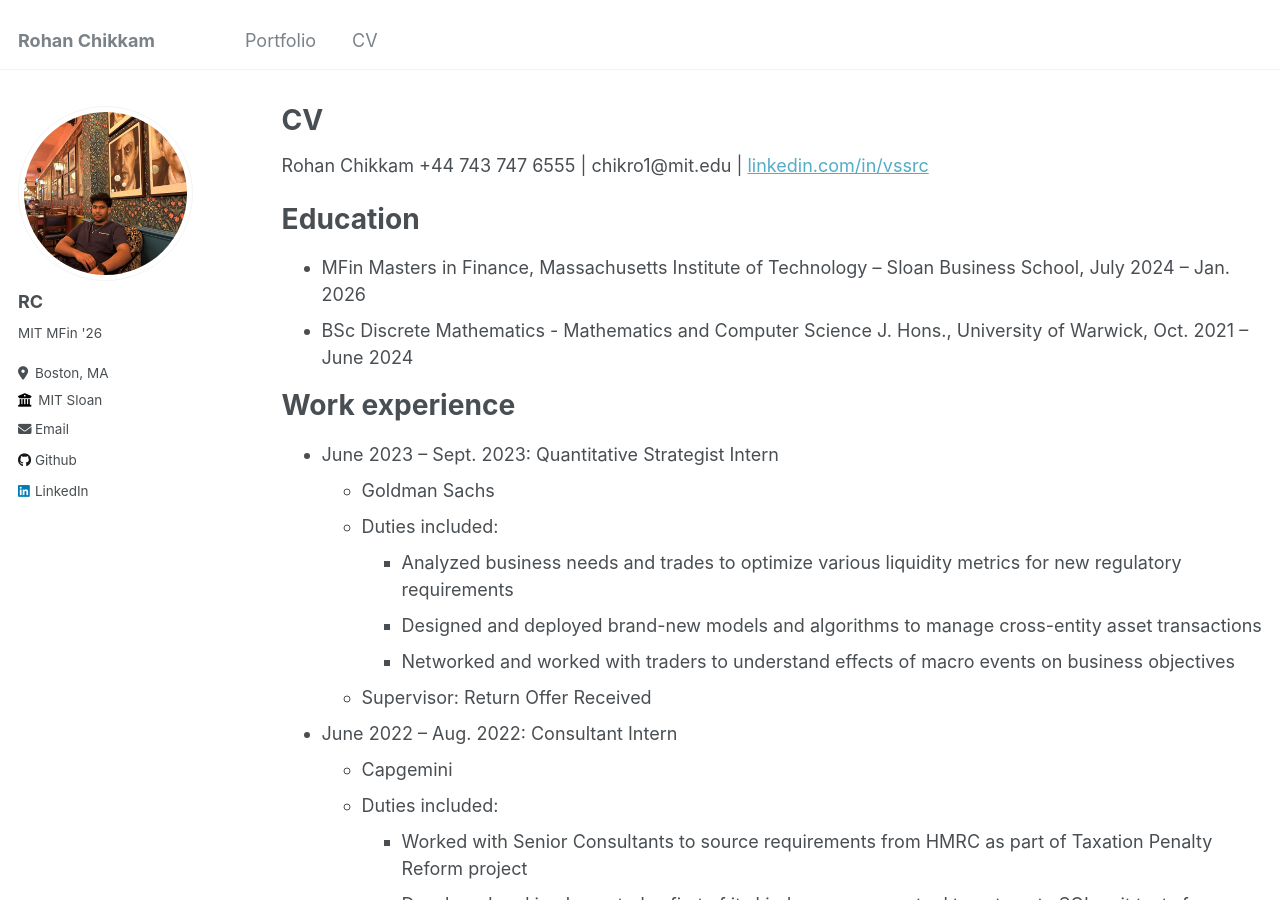
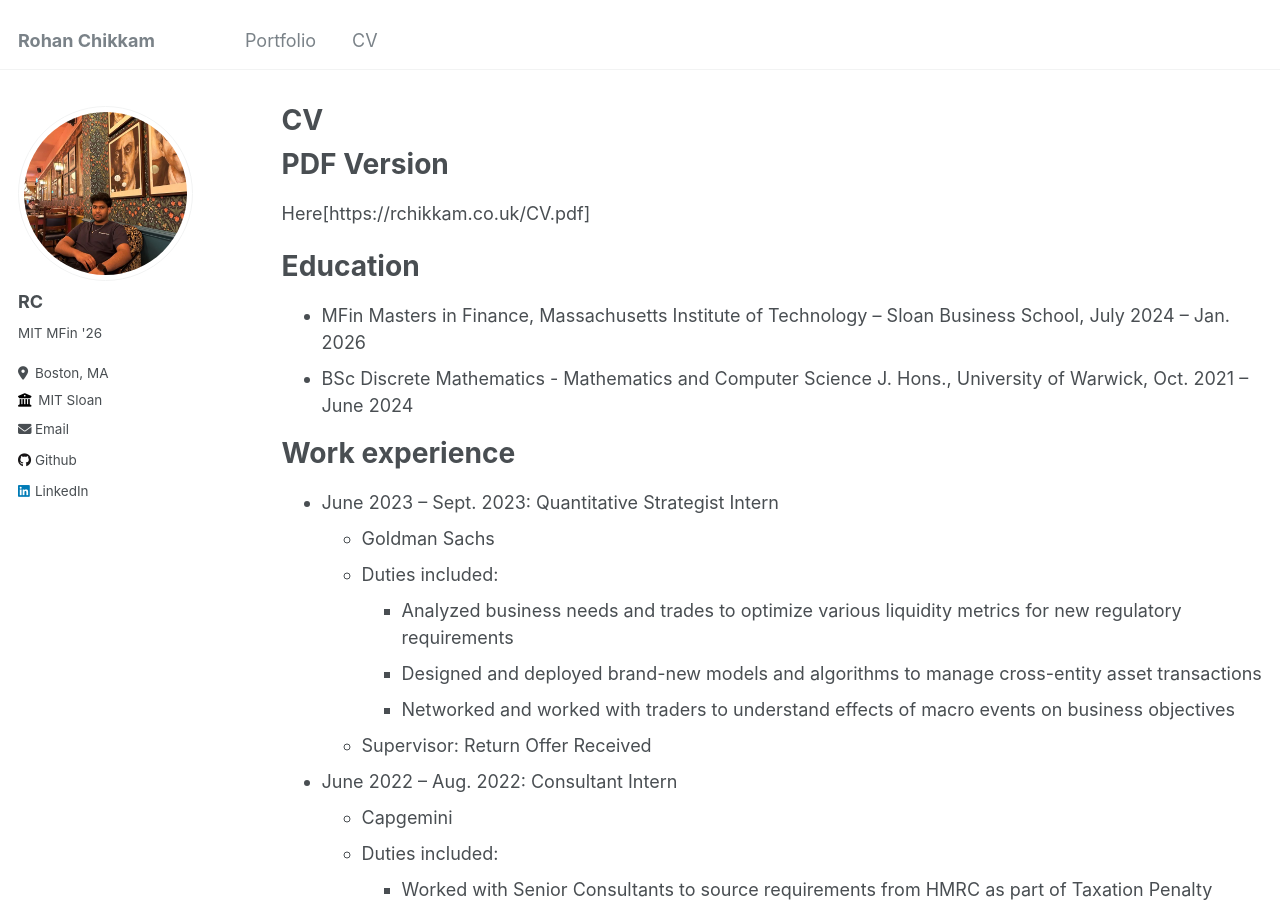
Before and after one commit to chikro1/Personal-Website, a Jekyll site: the page built from _pages/cv.md, in a window 1280 px wide and 900 px high. Built offline with Jekyll 4.4.1, drawn with Linux system fonts in a browser that asks for light colours.

Commit message:
added cv

```diff
--- a/_pages/cv.md
+++ b/_pages/cv.md
@@ -9,8 +9,9 @@ redirect_from:
 
 {% include base_path %}
 
-Rohan Chikkam
-+44 743 747 6555 | chikro1@mit.edu | [linkedin.com/in/vssrc](https://linkedin.com/in/vssrc)
+PDF Version
+======
+Here[https://rchikkam.co.uk/CV.pdf]
 
 Education
 ======
```
Also changed, not shown: _pages/about.md (+2 -0 lines), 1 other file.
